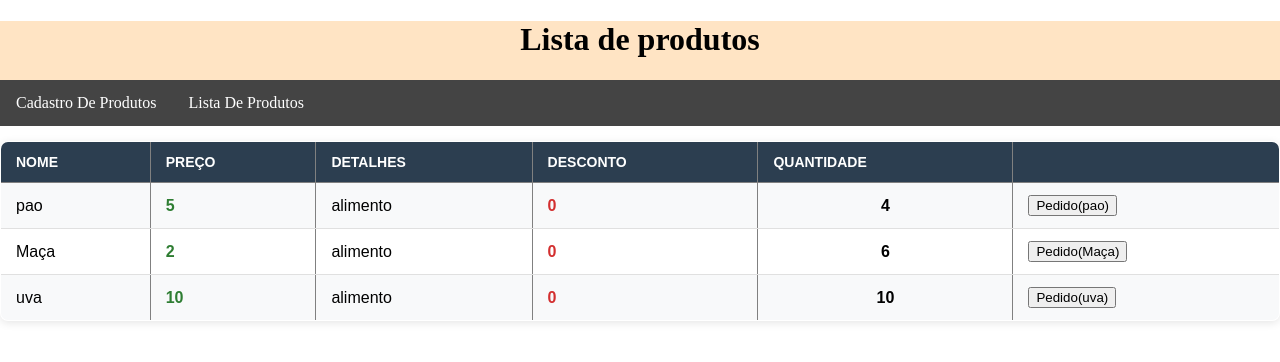
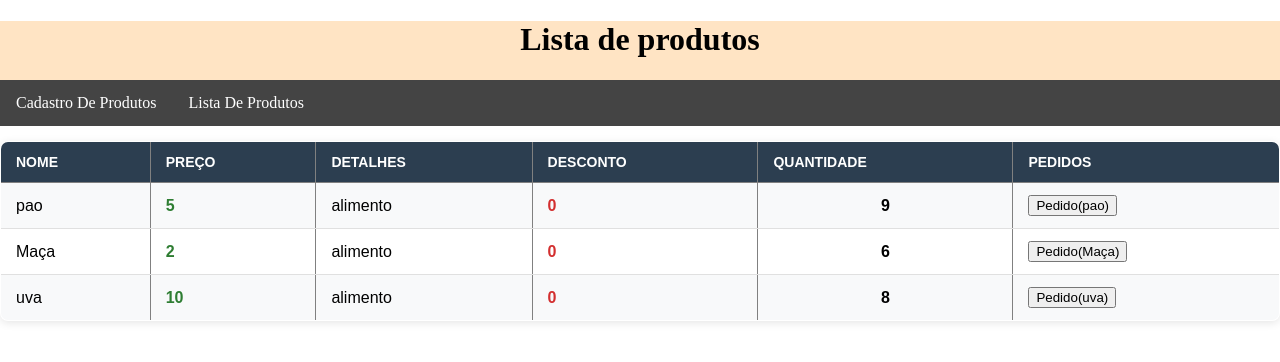
Before and after one commit to caiquesenai01/dupla, a PHP site: page /listaProdutos.php in a window 1280 px wide. Shown: the top 362 px of the page. Run offline with PHP 8.4, Linux system fonts and the light colour scheme.

Commit message:
Add files via upload

```diff
--- a/cadastro.php
+++ b/cadastro.php
@@ -31,14 +31,12 @@
             'senha' => $_POST['senha']
         ];
 
-        // Lê o arquivo existente ou cria um novo array
         $usuarios = [];
         if (file_exists('usuarios.json')) {
             $usuarios = json_decode(file_get_contents('usuarios.json'), true);
         }
         $usuarios[] = $usuario;
 
-        // Salva no arquivo JSON
         file_put_contents('usuarios.json', json_encode($usuarios, JSON_PRETTY_PRINT));
         header('Location: login.php');
         exit;
--- a/listaProdutos.php
+++ b/listaProdutos.php
@@ -22,7 +22,7 @@
 			<th>Detalhes</th>
 			<th>Desconto</th>
 			<th>Quantidade</th>
-			<th></th>
+			<th>Pedidos</th>
 		</tr>
 		<?php
 		if (file_exists('produtos.json')) {
@@ -35,9 +35,11 @@
 						<td>{$produto['detalhes']}</td>
 						<td>{$produto['desconto']}</td>
 						<td>{$produto['quantidade']}</td>
-						<form action='pedido.php' method='POST'>
-							<td><button name='nomeproduto' value='{$produto['nome']}' type='submit'>Pedido({$produto['nome']})</button></td>
-						</form>
+						<td>
+							<form action='pedido.php' method='POST'>
+								<button name='nomeproduto' value='{$produto['nome']}' type='submit'>Pedido({$produto['nome']})</button>
+							</form>
+						</td>
 					</tr>";
 				}
 			}
--- a/produtos.json
+++ b/produtos.json
@@ -5,7 +5,7 @@
         "preco": "5",
         "detalhes": "alimento",
         "desconto": "0",
-        "quantidade": 4
+        "quantidade": 9
     },
     {
         "nome": "Ma\u00e7a",
@@ -19,6 +19,6 @@
         "preco": "10",
         "detalhes": "alimento",
         "desconto": "0",
-        "quantidade": "10"
+        "quantidade": 8
     }
 ]
--- a/usuarios.json
+++ b/usuarios.json
@@ -13,5 +13,10 @@
         "nome": "aislan",
         "email": "aislan@gmail.com",
         "senha": "123"
+    },
+    {
+        "nome": "",
+        "email": "",
+        "senha": ""
     }
 ]
```
